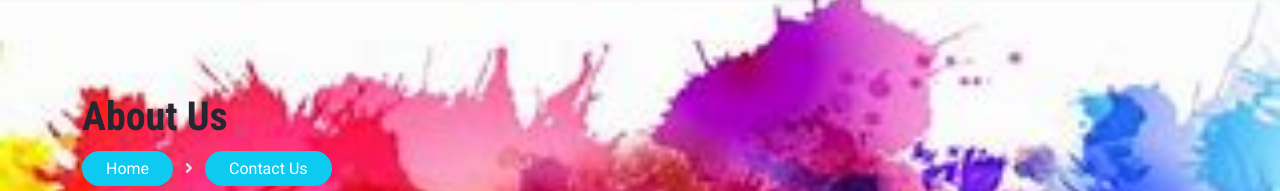
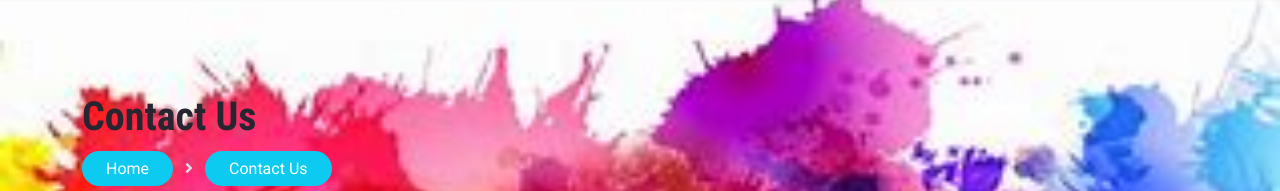
Before and after one commit to DPsalmist/budget, a plain HTML site: page contact.html in a window 1280 px wide. Shown: the part 140-331 px from the top of the page. Drawn offline with nearby package versions, Linux system fonts and the light colour scheme; a script that the page names is missing.

Commit message:
corrected contactt us page

```diff
--- a/contact.html
+++ b/contact.html
@@ -107,7 +107,7 @@
         <div class="container py-5">
             <div class="row justify-content-start">
                 <div class="col-lg-8 text-center text-lg-start">
-                    <h1 class="display text-dark">About Us</h1>
+                    <h1 class="display text-dark">Contact Us</h1>
                     <div class="pt-2 text-white">
                         <span><a href="index.html" class="text-white btn-info rounded-pill py-2 px-4 text-decoration-none">Home</a></span>
                         <span class="mx-2"><i class="fa fa-angle-right"></i></span>
```
